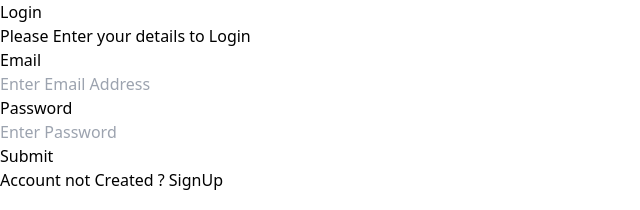
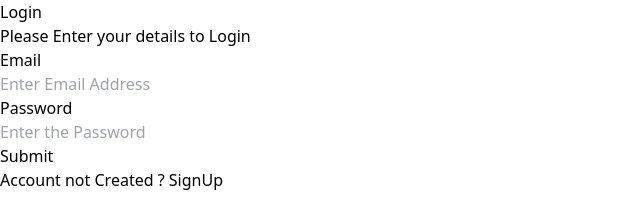
Before and after one commit to prasad-hp/Payment-Wallet, a React (Vite) app in the folder frontend/: page /login in a window 1280 px wide. Shown: the top 210 px of the page, without its empty margins (0-640 px from the left). Built offline with nearby package versions, Linux system fonts and the light colour scheme.

Commit message:
Fixed typo with axios url

```diff
--- a/frontend/src/pages/LoginPage.jsx
+++ b/frontend/src/pages/LoginPage.jsx
@@ -16,11 +16,11 @@ function LoginPage(){
                 <p>Please Enter your details to Login</p>
                 <form className="w-full flex flex-col items-center">
                     <InputField input={"Email"} placeholder={"Enter Email Address"} value={email} onChange={(event)=>setEmail(event.target.value)}/>
-                    <InputField input={"Password"} placeholder={"Enter Password"} value={password} onChange={(event)=>setPassword(event.target.value)} />
-                    <Button submit={"Submit"} onClick={async()=>{
+                    <InputField input={"Password"} placeholder={"Enter the Password"} value={password} onChange={(event)=>setPassword(event.target.value)} />
+                    <Button submit={"Submit"} type="submit"onClick={async()=>{
                         const response = await axios({
                             method:"post",
-                            url:"http://localhost:3000/api/v1/user/signin",
+                            url:"http://localhost:3000/api/v1/user/login",
                             data:{
                                 email:email,
                                 password: password
```
